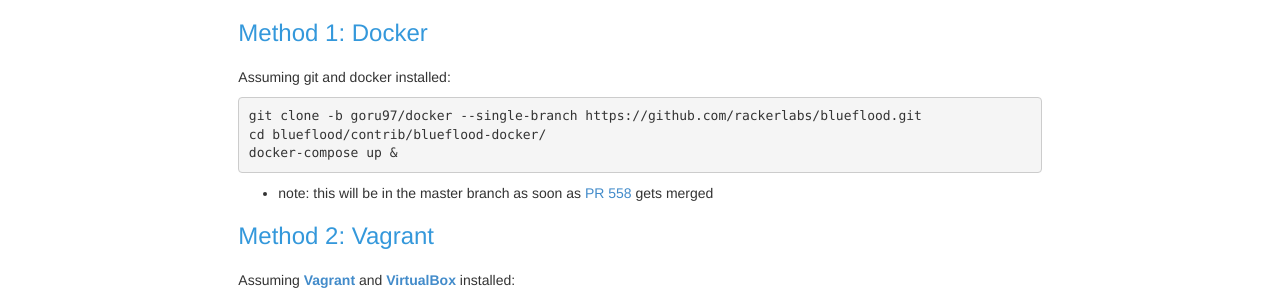
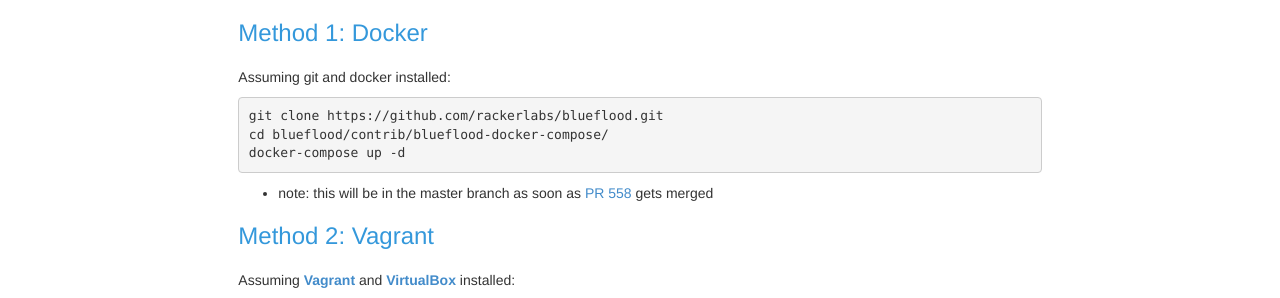
Before and after one commit to rax-maas/blueflood, a Jekyll site: the page built from index.md, in a window 1280 px wide. Shown: the part 1183-1481 px from the top of the page. Built offline with Jekyll 4.4.1, drawn with Linux system fonts in a browser that asks for light colours.

Commit message:
Update index.md
Changing docker-compose instructions

````diff
--- a/index.md
+++ b/index.md
@@ -36,9 +36,9 @@ There are a couple different ways that you can get started with Blueflood:
 Assuming git and docker installed:
 
 ```
-git clone -b goru97/docker --single-branch https://github.com/rackerlabs/blueflood.git
-cd blueflood/contrib/blueflood-docker/
-docker-compose up &
+git clone https://github.com/rackerlabs/blueflood.git
+cd blueflood/contrib/blueflood-docker-compose/
+docker-compose up -d
 ```
 
 * note: this will be in the master branch as soon as [PR 558](https://github.com/rackerlabs/blueflood/pull/558) gets merged
````
